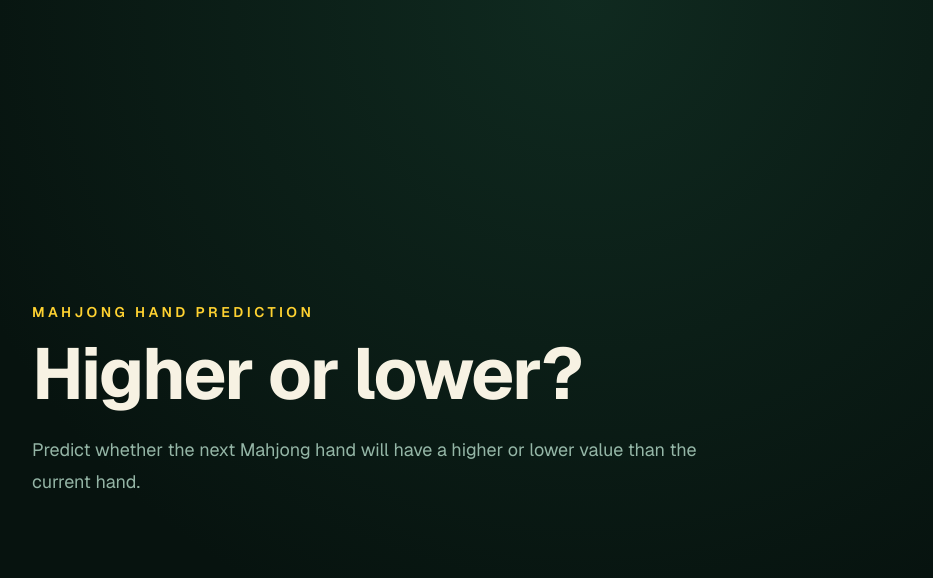
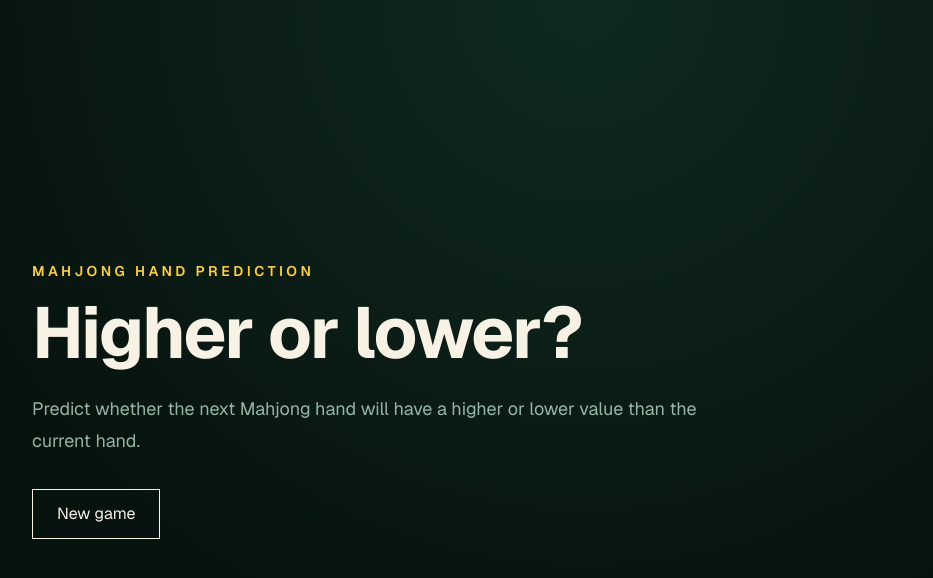
Before and after one commit to Fadelm300/mahjong-hand-betting-game, a Next.js app: page / in a window 1280 px wide. Shown: the top 578 px of the page, without its empty margins (56-989 px from the left). Built offline with nearby package versions, Linux system fonts and the light colour scheme.

Commit message:
add resumable game flow

```diff
--- a/src/app/game/page.tsx
+++ b/src/app/game/page.tsx
@@ -1,7 +1,10 @@
 "use client";
 
+import { useRouter } from "next/navigation";
+
+import { useGameHydration } from "@/features/game/hooks/use-game-hydration";
+import { useGameStore } from "@/features/game/store/game-store";
 import type { Tile } from "@/features/game/types/game";
-import { useGameStore } from "@/features/game/store/game-store";
 
 function getTileLabel(tile: Tile): string {
   if (tile.category === "number") {
@@ -16,6 +19,9 @@ function getTileLabel(tile: Tile): string {
 }
 
 export default function GamePage() {
+  const router = useRouter();
+  const hasHydrated = useGameHydration();
+
   const status = useGameStore((state) => state.status);
   const score = useGameStore((state) => state.score);
   const round = useGameStore((state) => state.round);
@@ -44,28 +50,33 @@ export default function GamePage() {
   const makePrediction = useGameStore(
     (state) => state.makePrediction,
   );
-  const resetGame = useGameStore((state) => state.resetGame);
 
   const lastRound = history[history.length - 1];
   const canPredict = status === "awaiting-prediction";
 
+  if (!hasHydrated) {
+    return (
+      <main className="mx-auto max-w-4xl px-6 py-16">
+        <p>Loading saved game...</p>
+      </main>
+    );
+  }
+
   if (status === "idle") {
     return (
       <main className="mx-auto max-w-4xl px-6 py-16">
-        <h1 className="text-4xl font-bold">
-          Mahjong Higher or Lower
-        </h1>
+        <h1 className="text-3xl font-bold">No active game</h1>
 
         <p className="mt-4">
-          Predict whether the next hand value will be higher or lower.
+          Return to the home page to start a new game.
         </p>
 
         <button
           type="button"
-          onClick={startGame}
-          className="mt-8 border px-6 py-3"
+          onClick={() => router.push("/")}
+          className="mt-6 border px-6 py-3"
         >
-          Start new game
+          Back to home
         </button>
       </main>
     );
@@ -165,10 +176,10 @@ export default function GamePage() {
 
       <button
         type="button"
-        onClick={resetGame}
+        onClick={() => router.push("/")}
         className="mt-8 underline"
       >
-        Reset
+        Exit to home
       </button>
     </main>
   );
--- a/src/app/page.tsx
+++ b/src/app/page.tsx
@@ -1,4 +1,32 @@
+"use client";
+
+import { useRouter } from "next/navigation";
+
+import { useGameHydration } from "@/features/game/hooks/use-game-hydration";
+import { useGameStore } from "@/features/game/store/game-store";
+
 export default function HomePage() {
+  const router = useRouter();
+  const hasHydrated = useGameHydration();
+
+  const status = useGameStore((state) => state.status);
+  const score = useGameStore((state) => state.score);
+  const round = useGameStore((state) => state.round);
+  const startGame = useGameStore((state) => state.startGame);
+
+  const canContinue =
+    status === "awaiting-prediction" ||
+    status === "resolving-round";
+
+  function handleNewGame() {
+    startGame();
+    router.push("/game");
+  }
+
+  function handleContinue() {
+    router.push("/game");
+  }
+
   return (
     <main className="mx-auto flex min-h-screen max-w-6xl items-center px-6 py-16">
       <section className="max-w-3xl">
@@ -11,9 +39,41 @@ export default function HomePage() {
         </h1>
 
         <p className="mt-6 max-w-2xl text-lg leading-8 text-emerald-100/70">
-          Predict whether the next Mahjong hand will have a higher or lower
-          value than the current hand.
+          Predict whether the next Mahjong hand will have a higher or
+          lower value than the current hand.
         </p>
+
+        {!hasHydrated ? (
+          <p className="mt-8">Loading saved game...</p>
+        ) : (
+          <div className="mt-8 flex flex-wrap gap-4">
+            <button
+              type="button"
+              onClick={handleNewGame}
+              className="border px-6 py-3"
+            >
+              New game
+            </button>
+
+            {canContinue && (
+              <button
+                type="button"
+                onClick={handleContinue}
+                className="border px-6 py-3"
+              >
+                Continue game — Round {round}
+              </button>
+            )}
+          </div>
+        )}
+
+        {hasHydrated && status === "game-over" && (
+          <section className="mt-8 border p-4">
+            <h2 className="font-semibold">Last completed game</h2>
+            <p className="mt-2">Final score: {score}</p>
+            <p>Final round: {round}</p>
+          </section>
+        )}
       </section>
     </main>
   );
--- /dev/null
+++ b/src/features/game/hooks/use-game-hydration.ts
@@ -0,0 +1,31 @@
+"use client";
+
+import { useEffect } from "react";
+
+import { useGameStore } from "../store/game-store";
+
+export function useGameHydration(): boolean {
+  const hasHydrated = useGameStore((state) => state.hasHydrated);
+  const setHasHydrated = useGameStore(
+    (state) => state.setHasHydrated,
+  );
+
+  useEffect(() => {
+    if (useGameStore.persist.hasHydrated()) {
+      setHasHydrated(true);
+      return;
+    }
+
+    async function hydrateGameStore() {
+      try {
+        await useGameStore.persist.rehydrate();
+      } finally {
+        setHasHydrated(true);
+      }
+    }
+
+    void hydrateGameStore();
+  }, [setHasHydrated]);
+
+  return hasHydrated;
+}
--- a/src/features/game/store/game-store.ts
+++ b/src/features/game/store/game-store.ts
@@ -1,6 +1,7 @@
 "use client";
 
 import { create } from "zustand";
+import { createJSONStorage, persist } from "zustand/middleware";
 
 import type { PredictionDirection } from "../engine/resolve-prediction";
 import type { GameState } from "../state/game-state";
@@ -8,6 +9,8 @@ import { playRound } from "../state/play-round";
 import { startNewGame } from "../state/start-new-game";
 
 interface GameActions {
+  readonly hasHydrated: boolean;
+  readonly setHasHydrated: (value: boolean) => void;
   readonly startGame: () => void;
   readonly makePrediction: (direction: PredictionDirection) => void;
   readonly resetGame: () => void;
@@ -19,22 +22,25 @@ const initialGameState: GameState = {
   status: "idle",
   score: 0,
   round: 0,
-
   currentHand: [],
   currentHandValue: null,
-
   drawPile: [],
   discardPile: [],
-
   exhaustionCount: 0,
   nextDeckSequence: 1,
-
   history: [],
   gameOverReasons: [],
 };
 
-export const useGameStore = create<GameStore>((set) => ({
+export const useGameStore = create<GameStore>()(
+  persist(
+    (set) => ({
       ...initialGameState,
+      hasHydrated: false,
+
+      setHasHydrated: (value) => {
+        set({ hasHydrated: value });
+      },
 
       startGame: () => {
         set(startNewGame());
@@ -47,8 +53,14 @@ export const useGameStore = create<GameStore>((set) => ({
       resetGame: () => {
         set(initialGameState);
       },
-}));
-
+    }),
+    {
+      name: "mahjong-active-session",
+      storage: createJSONStorage(() => localStorage),
+      skipHydration: true,
+    },
+  ),
+);
 
 
 // اللوجك:
```
Lines whose indentation alone changed are shown as unchanged.
